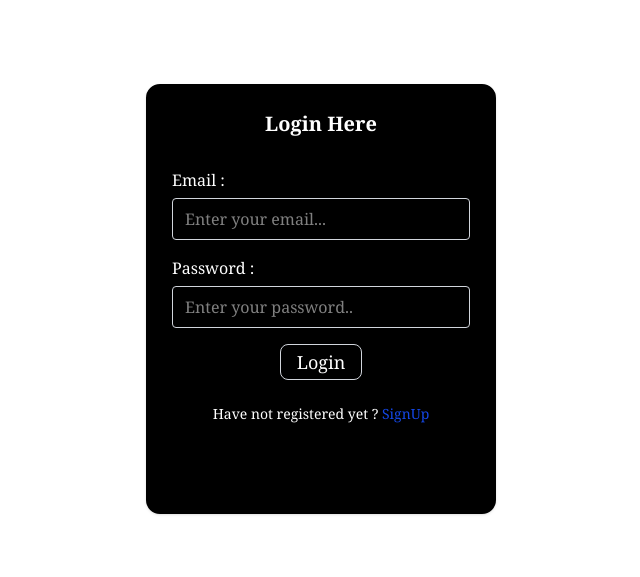
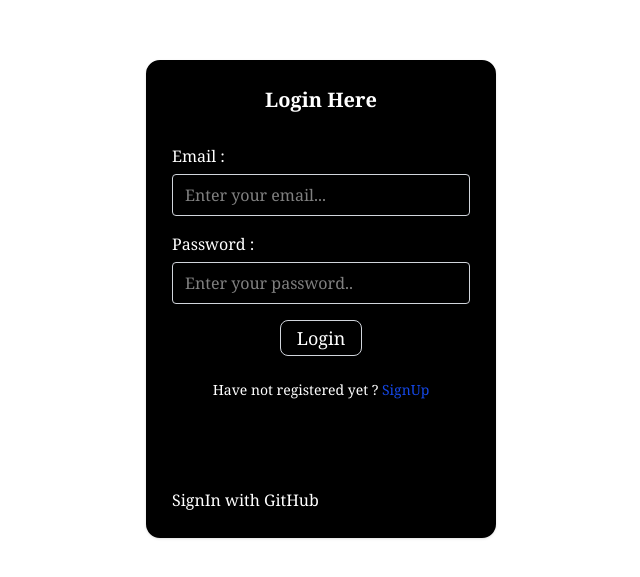
Before and after one commit to D-kavita2004/Document-Management-System, a React (Vite) app: page /Login in a window 1280 px wide. Shown: the part 101-678 px from the top of the page, without its empty margins (319-959 px from the left). Built offline with nearby package versions, Linux system fonts and the light colour scheme.

Commit message:
Implementing SignIn with Github

```diff
--- a/src/components/Pages/Login.tsx
+++ b/src/components/Pages/Login.tsx
@@ -21,6 +21,7 @@ const Login = () => {
       const emailRef = useRef(null);
       const passwordRef = useRef(null);
 
+      //Default Login
       const handleLogin = async (e) =>{
             e.preventDefault();
             try{
@@ -54,7 +55,12 @@ const Login = () => {
                   console.log(err);
             }
       }
-
+      const handleSignInWithGithub = ()=>{
+            const clientId = import.meta.env.VITE_GITHUB_CLIENT_ID;
+            const redirectUri = "http://localhost:4000/auth/github/callback";
+            const githubUrl = `https://github.com/login/oauth/authorize?client_id=${clientId}&redirect_uri=${redirectUri}&scope=read:user%20user:email`;
+            window.location.href = githubUrl;
+      }
       useEffect(()=>{
             if(user){
                   navigate("/");
@@ -85,6 +91,8 @@ const Login = () => {
                   <p className="text-sm">Have not registered yet ? <Link to="/SignUp" className="text-blue-700">SignUp</Link></p>
                   <br></br>
                   <div className="w-full"><GoogleLogin onSuccess={handleGoogleLogin}/></div>
+                  <br></br>
+                  <div className="w-full" onClick={handleSignInWithGithub}>SignIn with GitHub</div>
                   </CardFooter>
             </Card>
       </div>
```
Also changed, not shown: 1 other file (tests, documents, lock files or other folders).
